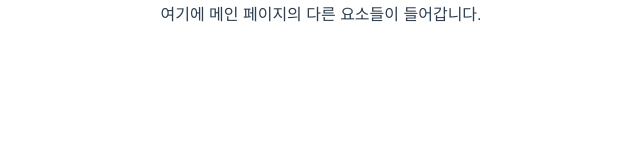
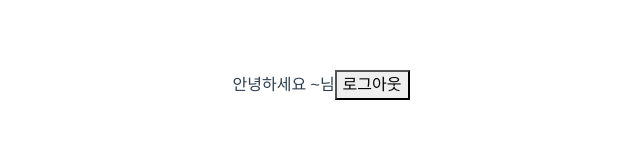
Before and after one commit to KOSA-MSA5-Final/service_frontend, a Vue app: page /main in a window 1280 px wide. Shown: the part 255-415 px from the top of the page, without its empty margins (319-959 px from the left). Built offline with nearby package versions, Linux system fonts and the light colour scheme; sample sign-in values are in the browser's storage.

Commit message:
일단 로그아웃이 되게만 해둠

```diff
--- a/src/components/AfterLogin/AfterLoginMain.vue
+++ b/src/components/AfterLogin/AfterLoginMain.vue
@@ -3,7 +3,10 @@
         <!-- 다른 내용들 -->
         <h1>메인 페이지 콘텐츠</h1>
         <p>여기에 메인 페이지의 다른 요소들이 들어갑니다.</p>
-
+        <div id="logoutBox">
+            <span>안녕하세요 ~님</span>
+            <button @click="logout">로그아웃</button>
+        </div>
         <!-- ButtomBar 컴포넌트를 하단에 배치 -->
         <ButtomBar />
     </div>
@@ -16,6 +19,17 @@ export default {
     name: 'AfterLoginMain', // 컴포넌트 이름 추가
     components: {
         ButtomBar
+    },
+    data(){
+        return{
+
+        }
+    },
+    methods:{
+        logout(){
+            localStorage.removeItem('token');
+            this.$router.push('/login'); //
+        }
     }
 }
 </script>
@@ -31,5 +45,9 @@ export default {
     h1, p {
         text-align: center;
     }
-
+    #logoutBox{
+        display:flex;
+        justify-content: center;
+        align-items: center;
+    }
 </style>
```
